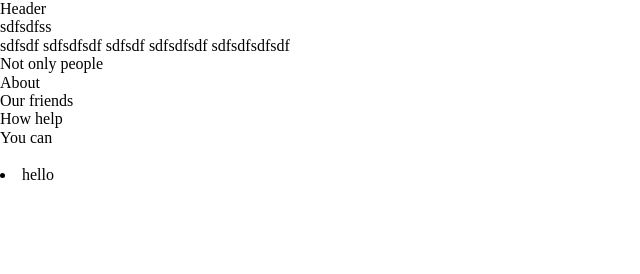
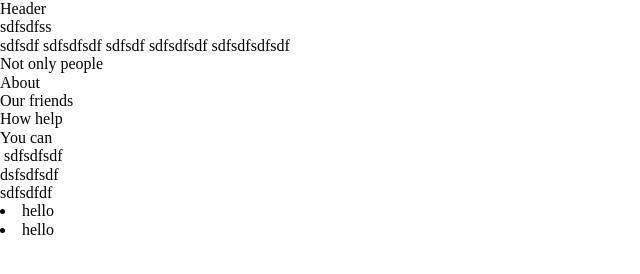
Before and after one commit to rasfor/pet-project, a plain HTML site: page index.html in a window 1280 px wide. Shown: the whole page, without its empty margins (0-640 px from the left). Drawn offline with nearby package versions, Linux system fonts and the light colour scheme.

Commit message:
some changes

```diff
--- a/index.html
+++ b/index.html
@@ -22,7 +22,14 @@
     </main>
     <footer>
         <img />
+        <a>sdfsdfsdf</a>
+        <div>dsfsdfsdf
+            <div>
+                sdfsdfdf
+            </div>
+        </div>
         <nav>
+            <li>hello</li>
             <li>hello</li>
         </nav>
     </footer>
```
